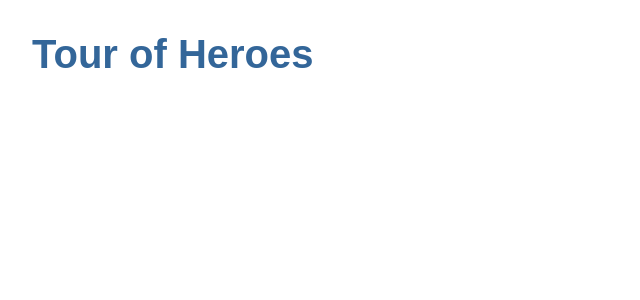
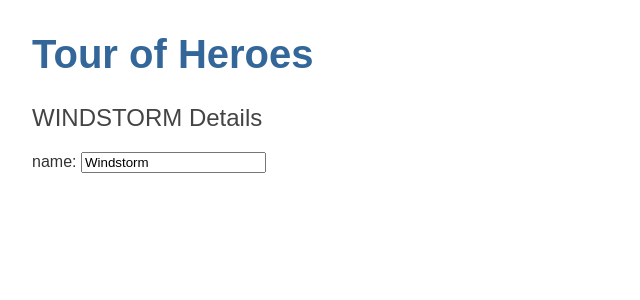
Before and after one commit to nickeax/angular-tour-of-heroes22112020, an Angular app: page / in a window 1280 px wide. Shown: the top 300 px of the page, without its empty margins (0-640 px from the left). Built offline with nearby package versions, Linux system fonts and the light colour scheme.

Commit message:
Add Forms module and basic UI

```diff
--- a/src/app/app.component.html
+++ b/src/app/app.component.html
@@ -1 +1,3 @@
 <h1>{{title}}</h1>
+
+<app-heroes></app-heroes>
--- a/src/app/app.module.ts
+++ b/src/app/app.module.ts
@@ -1,5 +1,6 @@
 import { BrowserModule } from '@angular/platform-browser';
 import { NgModule } from '@angular/core';
+import { FormsModule } from '@angular/forms';
 
 import { AppComponent } from './app.component';
 import { HeroesComponent } from './heroes/heroes.component';
@@ -10,7 +11,8 @@
     HeroesComponent
   ],
   imports: [
-    BrowserModule
+    BrowserModule,
+    FormsModule
   ],
   providers: [],
   bootstrap: [AppComponent]
--- a/src/app/heroes/heroes.component.html
+++ b/src/app/heroes/heroes.component.html
@@ -1 +1,7 @@
-<p>heroes works!</p>
+<h2>{{hero.name | uppercase}} Details</h2>
+<!-- <div><span>id:</span>{{hero.id}}</div> -->
+<div>
+  <label>name:
+    <input [(ngModel)]="hero.name" placeholder="name">
+  </label>
+</div>
--- a/src/app/heroes/heroes.component.ts
+++ b/src/app/heroes/heroes.component.ts
@@ -1,5 +1,5 @@
 import { Component, OnInit } from '@angular/core';
-
+import { IHero } from '../ihero';
 @Component({
   selector: 'app-heroes',
   templateUrl: './heroes.component.html',
@@ -8,6 +8,10 @@
 export class HeroesComponent implements OnInit {
 
   constructor() { }
+  hero: IHero = {
+    id: 1,
+    name: 'Windstorm'
+  };
 
   ngOnInit(): void {
   }
--- /dev/null
+++ b/src/app/ihero.ts
@@ -0,0 +1,4 @@
+export interface IHero {
+  id: number;
+  name: string;
+}
```
